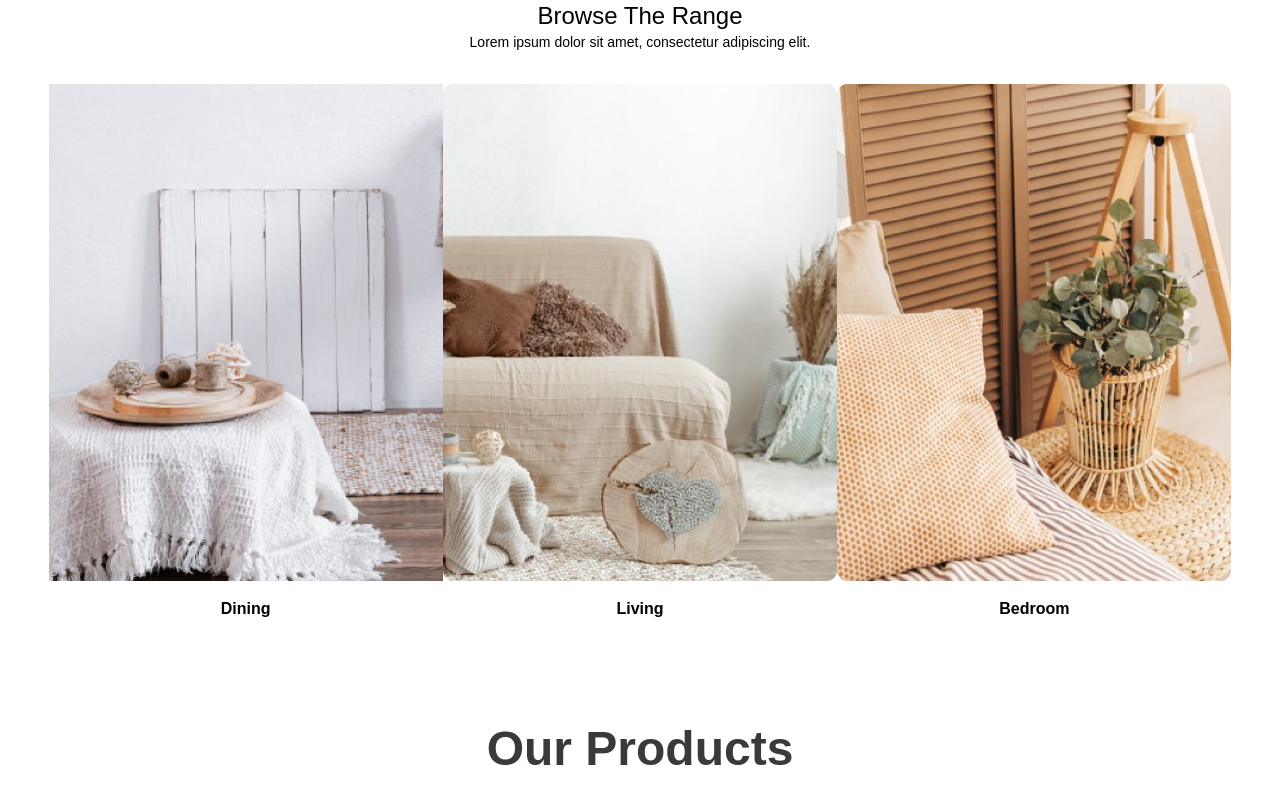
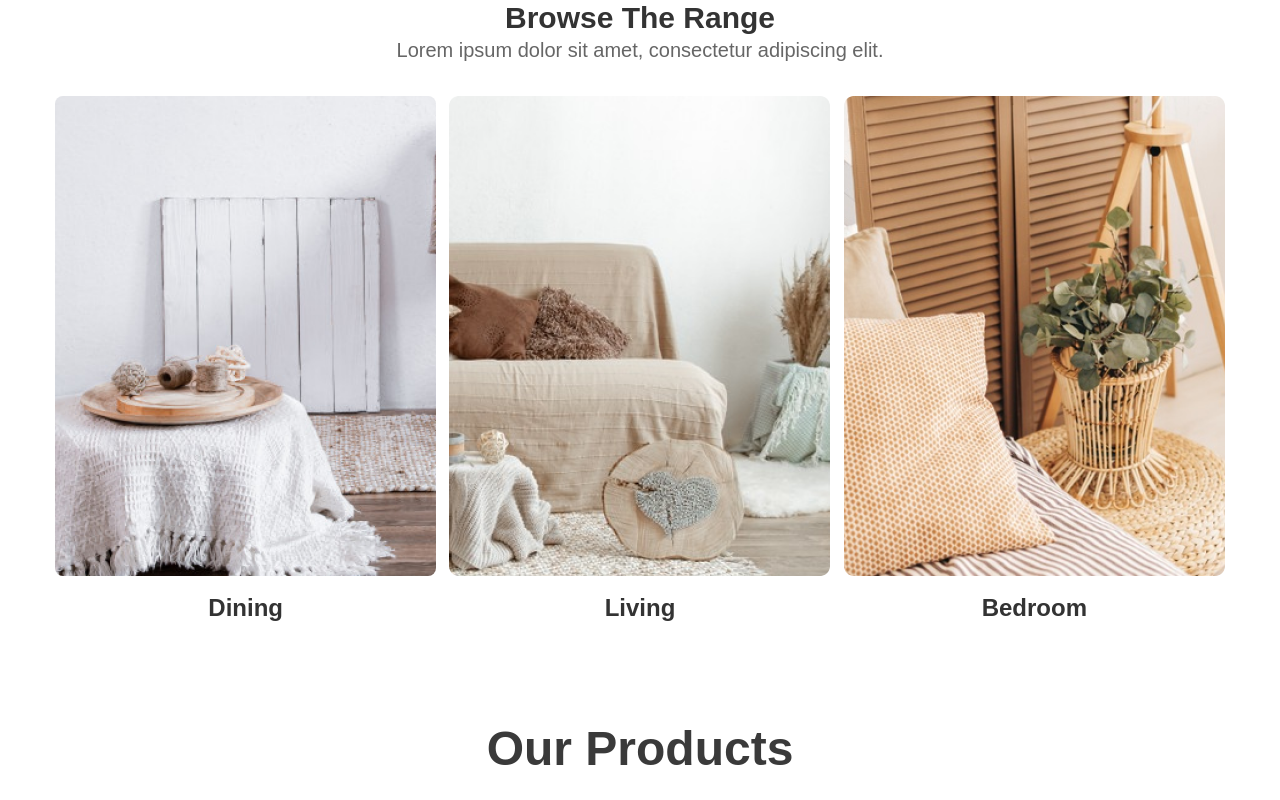
Before and after one commit to enzoguis/avengers-home, a React (Vite) app: page / in a window 1280 px wide. Shown: the top 800 px of the page. Built offline with nearby package versions, Linux system fonts and the light colour scheme.

Commit message:
Arrumando imagens e textos do filtro

```diff
--- a/src/components/Filtro.tsx
+++ b/src/components/Filtro.tsx
@@ -7,34 +7,34 @@ export function Filtro() {
         <div className="flex gap-x-10 justify-center">
             <div className="h-[685px] w-[1183px]">
                 <div className="flex flex-col items-center text-center">
-                    <h1 className='text-2xl font-Poppins-ExtraBold'>
+                    <h1 className='text-3xl font-Poppins-ExtraBold text-[#333333] font-bold'>
                         Browse The Range
                     </h1>
-                    <p className='text-sm font-Poppins'>
+                    <p className='text-xl font-Poppins text-[#666666] font-normal'>
                         Lorem ipsum dolor sit amet, consectetur adipiscing elit.
                     </p>
                 </div>
-                <div className="flex justify-around mt-8">
+                <div className="flex justify-around mt-8 text-[#333333] font-semibold">
                     <div className="flex flex-col items-center">
-                        <img src={dining} alt="Dining"/>
+                        <img className='h-[480px] w-[381px] rounded-lg' src={dining} alt="Dining"/>
                         <div className="p-4">
-                            <h2 className="text-base font-semibold font-Poppins">
+                            <h2 className="text-2xl	 font-semibold font-Poppins">
                                 Dining
                             </h2>
                         </div>
                     </div>
                     <div className="flex flex-col items-center">
-                        <img src={living} alt="Living"/>
+                        <img className='h-[480px] w-[381px] rounded-lg' src={living} alt="Living"/>
                         <div className="p-4">
-                            <h2 className="text-base font-semibold font-Poppins">
+                            <h2 className="text-2xl font-semibold font-Poppins">
                                 Living
                             </h2>
                         </div>
                     </div>
                     <div className="flex flex-col items-center">
-                        <img src={bedroom} alt="Bedroom"/>
+                        <img className='h-[480px] w-[381px] rounded-lg' src={bedroom} alt="Bedroom"/>
                         <div className="p-4">
-                            <h2 className="text-base font-semibold font-Poppins">
+                            <h2 className="text-2xl font-semibold font-Poppins">
                                 Bedroom
                             </h2>
                         </div>
```
